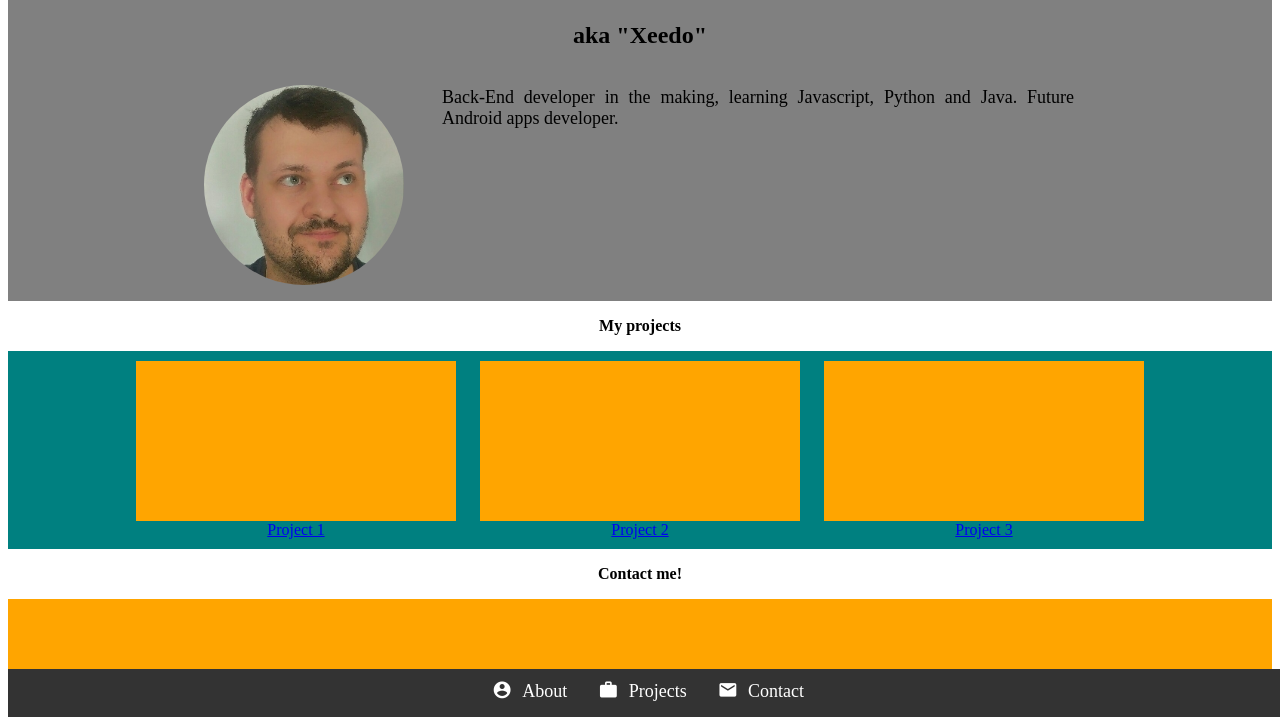
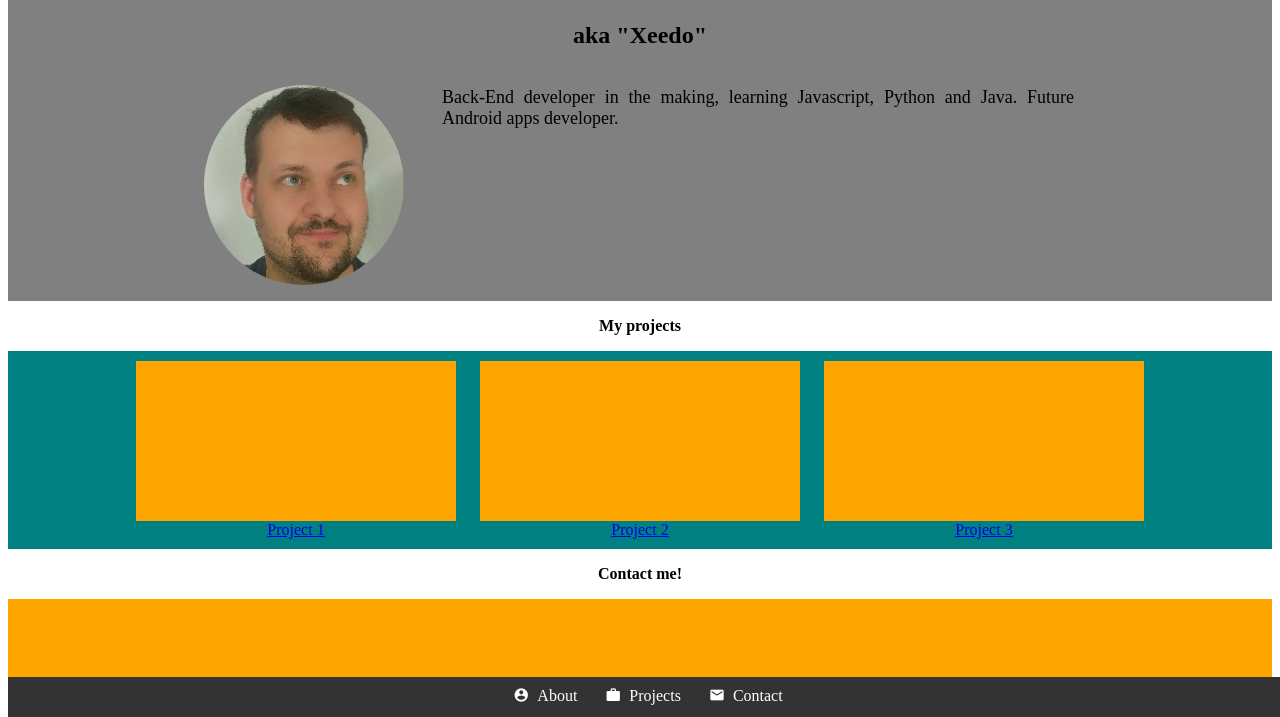
Before and after one commit to xeedo/Portfolio, a plain HTML site: page index.html in a window 1280 px wide. Shown: the part 83-800 px from the top of the page. Drawn offline with Linux system fonts and the light colour scheme.

Commit message:
Fixing layout

```diff
--- a/assets/style.css
+++ b/assets/style.css
@@ -7,14 +7,14 @@ body {
   position: fixed;
   bottom: 0;
   width: 100%;
-  height: 3em;
+  height: 2.5em;
   background-color: #333;
   text-align: center;
 }
 
 div#nav a {
   display: inline-block;
-  font-size: 1.125em;
+  font-size: 1em;
   color: white;
   padding: 0.625em 0.75em;
   text-decoration: none;
@@ -26,7 +26,7 @@ div#nav a:hover {
 
 div#nav a i {
   margin-right: 0.5em;
-  font-size: 1.125em;
+  font-size: 1em;
   vertical-align: -15%;
 }
 
```
